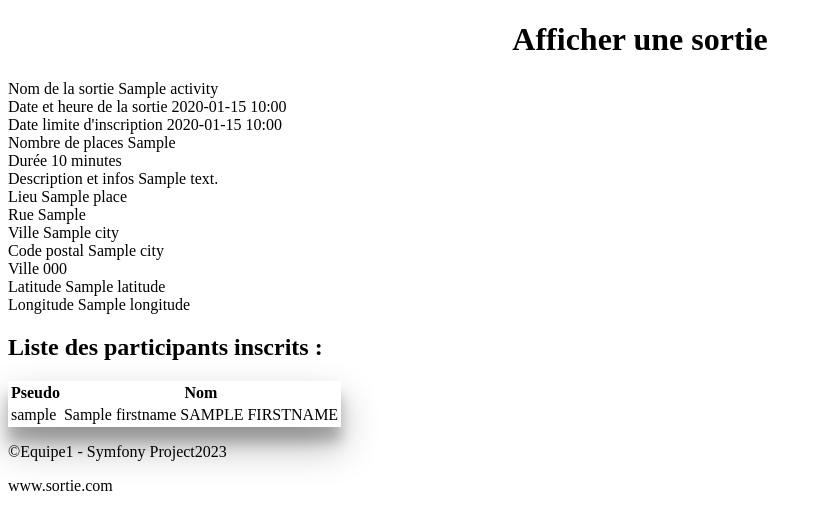
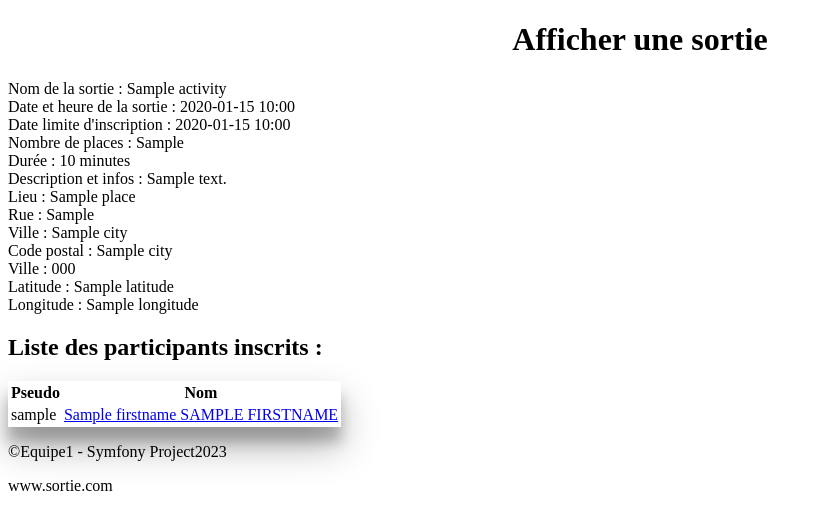
Before and after one commit to LemaireBenjamin/Projet_Symfony, a Symfony app: template templates/activity/show.html.twig in a window 1280 px wide. Shown: the part 177-707 px from the top of the page, without its empty margins (0-830 px from the left). Run offline with Twig, Linux system fonts and the light colour scheme; the template is opened without the code that fills it: most values are stand-ins (such as "Sample title", 1, 10 or a date in 2020); some libraries are stand-ins or nearby versions.

Commit message:
push twig update

```diff
--- a/templates/activity/show.html.twig
+++ b/templates/activity/show.html.twig
@@ -10,138 +10,86 @@
             <h1>Afficher une sortie</h1>
         </div>
 
-        <div class="d-flex justify-content-center text">
+        <div class="d-flex justify-content-center fs-5 text-center">
 
             <div class="row row-cols m-2">
 
                 <div class="m-2 p-2">
-                    <label>Nom de la sortie</label>
-                    <label>{{ activity.name }}</label>
+                    <label class="me-3">Nom de la sortie :</label>
+                    <label class="fw-medium">{{ activity.name }}</label>
                 </div>
 
                 <div class="m-2 p-2">
-                    <label>Date et heure de la sortie</label>
-                    <label>{{ activity.startDate ? activity.startDate|date('Y-m-d H:i') : '' }}</label>
+                    <label class="me-3">Date et heure de la sortie :</label>
+                    <label class="fw-medium">{{ activity.startDate ? activity.startDate|date('Y-m-d H:i') : '' }}</label>
                 </div>
 
                 <div class="m-2 p-2">
-                    <label>Date limite d'inscription</label>
-                    <label>{{ activity.endDate ? activity.endDate|date('Y-m-d H:i') : '' }}</label>
+                    <label class="me-3">Date limite d'inscription :</label>
+                    <label class="fw-medium">{{ activity.endDate ? activity.endDate|date('Y-m-d H:i') : '' }}</label>
                 </div>
 
 
                 <div class="m-2 p-2">
-                    <label>Nombre de places</label>
-                    <label>{{ activity.maxInscriptions }}</label>
+                    <label class="me-3">Nombre de places :</label>
+                    <label class="fw-medium">{{ activity.maxInscriptions }}</label>
                 </div>
 
 
                 <div class="m-2 p-2">
-                    <label>Durée</label>
-                    <label>{{ activity.duration }} minutes</label>
+                    <label class="me-3">Durée :</label>
+                    <label class="fw-medium">{{ activity.duration }} minutes</label>
                 </div>
 
                 <div class="m-2 p-2">
-                    <label>Description et infos</label>
-                    <label>{{ activity.description }}</label>
+                    <label class="me-3">Description et infos :</label>
+                    <label class="fw-medium">{{ activity.description }}</label>
                 </div>
             </div>
 
             <div class="row row-cols">
 
                 <div class="m-2 p-2">
-                    <label>Lieu</label>
-                    <label>{{ activity.place.placeName }}</label>
+                    <label class="me-3">Lieu :</label>
+                    <label class="fw-medium">{{ activity.place.placeName }}</label>
                 </div>
 
                 <div class="m-2 p-2">
-                    <label>Rue</label>
-                    <label>{{ activity.place.placeStreet }}</label>
+                    <label class="me-3">Rue :</label>
+                    <label class="fw-medium">{{ activity.place.placeStreet }}</label>
                 </div>
 
                 <div class="m-2 p-2">
-                    <label>Ville</label>
-                    <label>{{ activity.place.city.cityName }}</label>
+                    <label class="me-3">Ville :</label>
+                    <label class="fw-medium">{{ activity.place.city.cityName }}</label>
                 </div>
 
                 <div class="m-2 p-2">
-                    <label>Code postal</label>
-                    <label>{{ activity.place.city.cityName }}</label>
+                    <label class="me-3">Code postal :</label>
+                    <label class="fw-medium">{{ activity.place.city.cityName }}</label>
                 </div>
 
                 <div class="m-2 p-2">
-                    <label>Ville</label>
-                    <label>{{ activity.place.city.zipcode }}</label>
+                    <label class="me-3">Ville :</label>
+                    <label class="fw-medium">{{ activity.place.city.zipcode }}</label>
                 </div>
 
                 <div class="m-2 p-2">
-                    <label>Latitude</label>
-                    <label>{{ activity.place.latitude }}</label>
+                    <label class="me-3">Latitude :</label>
+                    <label class="fw-medium">{{ activity.place.latitude }}</label>
                 </div>
 
                 <div class="m-2 p-2">
-                    <label>Longitude</label>
-                    <label>{{ activity.place.longitude }}</label>
+                    <label class="me-3">Longitude :</label>
+                    <label class="fw-medium">{{ activity.place.longitude }}</label>
                 </div>
 
             </div>
 
         </div>
+    </div>
 
-
-{#        <table class="table">#}
-{#            <tbody>#}
-{#            <tr>#}
-{#                <th>Nom de la sortie</th>#}
-{#                <td>{{ activity.name }}</td>#}
-{#            </tr>#}
-{#            <tr>#}
-{#                <th>Date et heure de la sortie</th>#}
-{#                <td>{{ activity.startDate ? activity.startDate|date('Y-m-d H:i') : '' }}</td>#}
-{#            </tr>#}
-{#            <tr>#}
-{#                <th>Date limite d'inscription</th>#}
-{#                <td>{{ activity.endDate ? activity.endDate|date('Y-m-d H:i') : '' }}</td>#}
-{#            </tr>#}
-{#            <tr>#}
-{#                <th>Nombres de places</th>#}
-{#                <td>{{ activity.maxInscriptions }}</td>#}
-{#            </tr>#}
-{#            <tr>#}
-{#                <th>Durée</th>#}
-{#                <td>{{ activity.duration }} minutes</td>#}
-{#            </tr>#}
-{#            <tr>#}
-{#                <th>Description et infos</th>#}
-{#                <td>{{ activity.description }}</td>#}
-{#            </tr>#}
-{#            <tr>#}
-{#                <th>Lieu</th>#}
-{#                <td>{{ activity.place.placeName }}</td>#}
-{#            </tr>#}
-{#            <tr>#}
-{#                <th>Rue</th>#}
-{#                <td>{{ activity.place.placeStreet }}</td>#}
-{#            </tr>#}
-{#            <tr>#}
-{#                <th>Ville</th>#}
-{#                <td>{{ activity.place.city.cityName }}</td>#}
-{#            </tr>#}
-{#            <tr>#}
-{#                <th>Code Postal</th>#}
-{#                <td>{{ activity.place.city.zipcode }}</td>#}
-{#            </tr>#}
-{#            <tr>#}
-{#                <th>Latitude</th>#}
-{#                <td>{{ activity.place.latitude }}</td>#}
-{#            </tr>#}
-{#            <tr>#}
-{#                <th>Longitude</th>#}
-{#                <td>{{ activity.place.longitude }}</td>#}
-{#            </tr>#}
-{#            </tbody>#}
-{#        </table>#}
-    </div>
+        {# Partie tableau des participants à l'activité #}
 
     <div>
         <div>
@@ -157,12 +105,24 @@
                     </tr>
                 </thead>
                 <tbody>
+
+
                 {% for participant in activity.participants %}
 
                     <tr>
                         <td>{{ participant.user.username }}</td>
 
-                        <td>{{ participant.firstname }}  {{ participant.firstname|upper }}</td>
+                        <td>
+                            {% if participant.id != app.user.participant.id %}
+
+                                <a href="{{ path('app_participant_show',{'id': participant.id}) }}">{{ participant.firstname }}  {{ participant.firstname|upper }}</a>
+
+                             {% else %}
+
+                                <a href="{{ path('app_participant_edit',{'id': app.user.participant.id}) }}">{{ participant.firstname }}  {{ participant.firstname|upper }}</a>
+
+                             {% endif %}
+                        </td>
                     </tr>
                 {%  endfor %}
                 </tbody>
```
Also changed, not shown: src/Controller/ParticipantController.php (+5 -2 lines), templates/activity/index.html.twig (+17 -8 lines), templates/participant/show.html.twig (+31 -32 lines).
